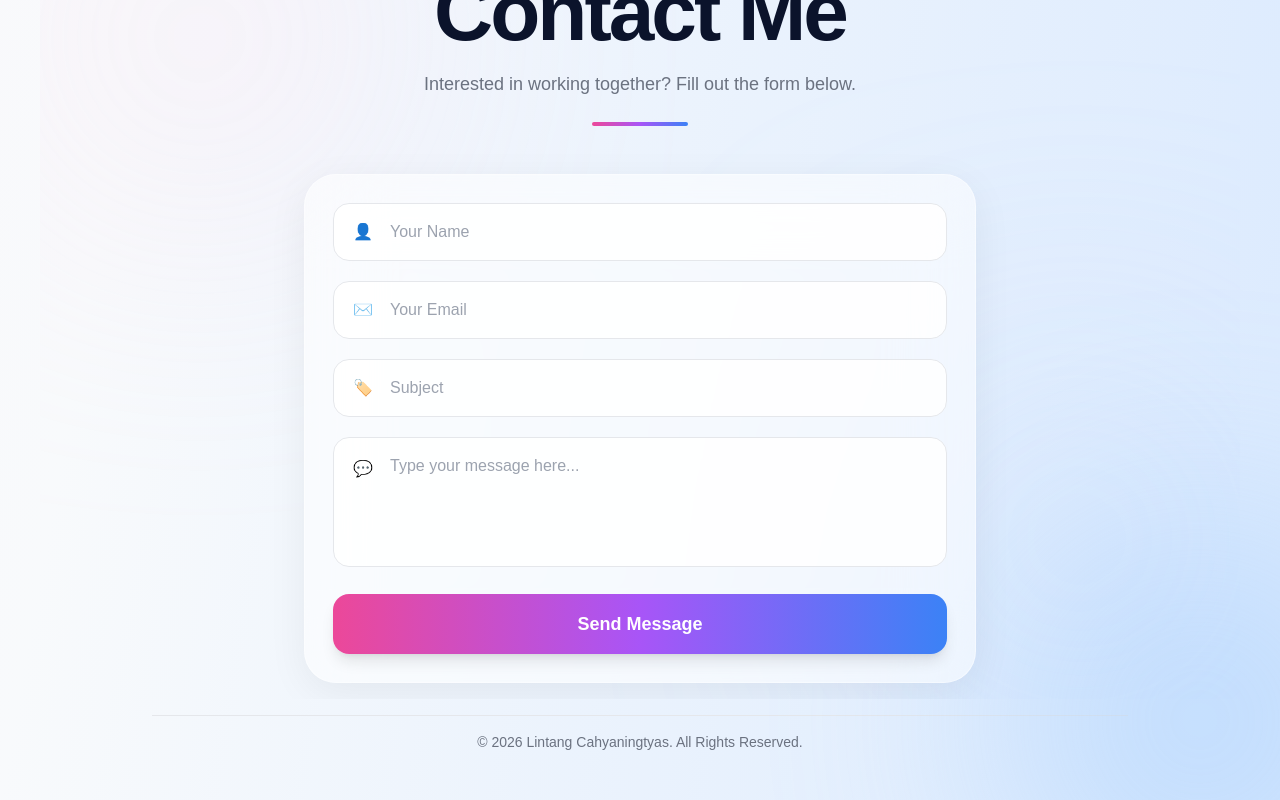
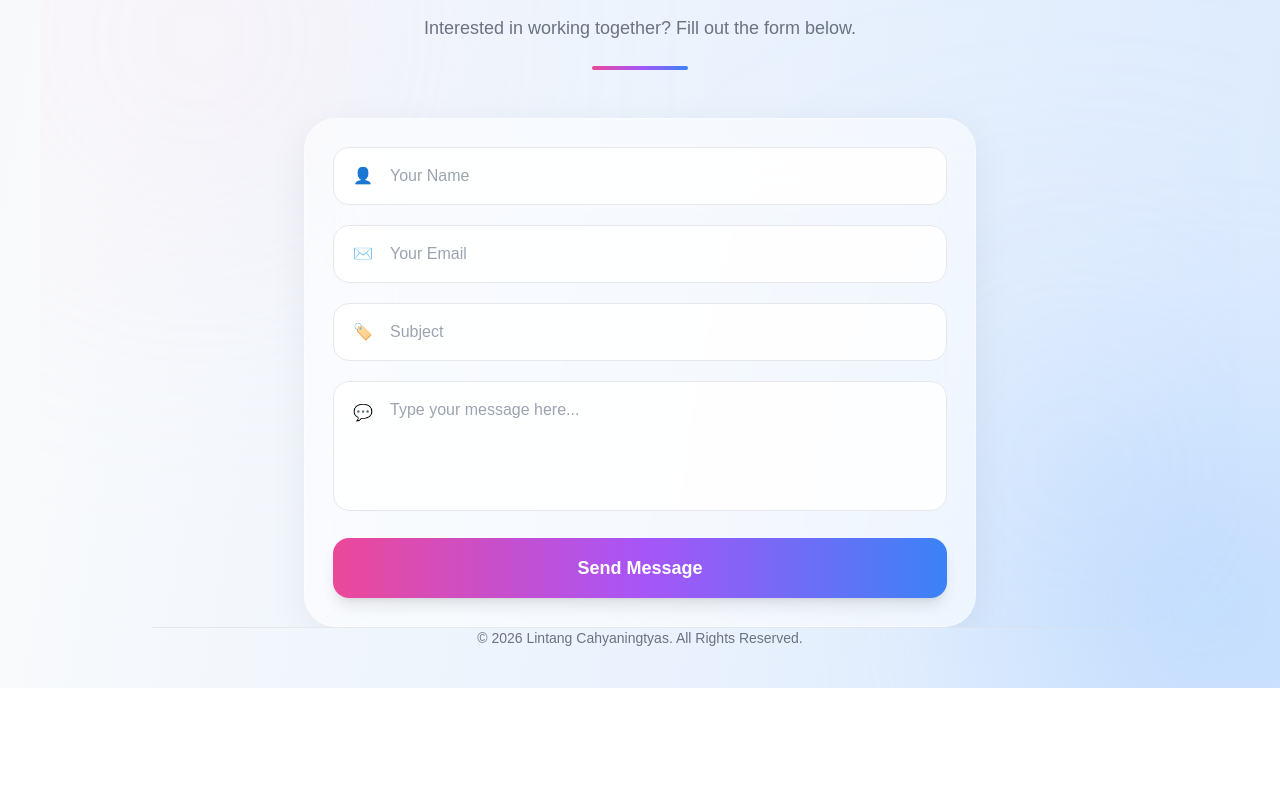
Before and after one commit to lintangntyas/portfolio, a Next.js app: page / in a window 1280 px wide. Shown: the part 6491-7291 px from the top of the page. After the commit the page ends 7179 px from the top, so only its background shows below. Built offline with nearby package versions, Linux system fonts and the light colour scheme.

Commit message:
Update page.js

```diff
--- a/app/page.js
+++ b/app/page.js
@@ -1650,7 +1650,7 @@ export default function Home() {
       {/* CONTACT */}
       <section
         id="contact"
-        className="relative w-full px-6 md:px-8 pt-24 pb-4 overflow-hidden"
+        className="relative w-full px-6 md:px-8 pt-10 pb-0 overflow-hidden"
       >
         {/* BACKGROUND */}
         <div className="absolute top-0 left-0 w-[320px] h-[320px] bg-pink-200/30 blur-[140px] rounded-full" />
@@ -1869,10 +1869,10 @@ export default function Home() {
       </section>
 
       {/* FOOTER */}
-      <footer className="w-full py-4">
+      <footer className="w-full pt-2 pb-2 -mt-2">
         <div className="max-w-5xl mx-auto px-6">
 
-          <div className="border-t border-gray-200 pt-4">
+          <div className="border-t border-gray-200">
 
             <p className="text-center text-gray-500 text-sm">
               © 2026 Lintang Cahyaningtyas. All Rights Reserved.
```
